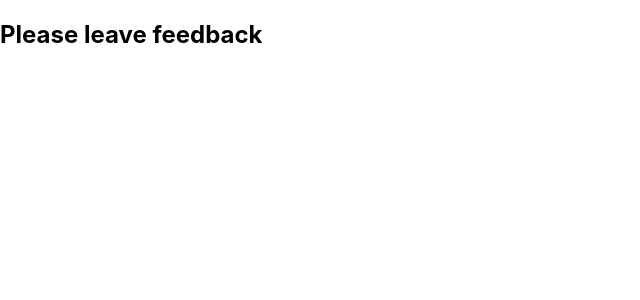
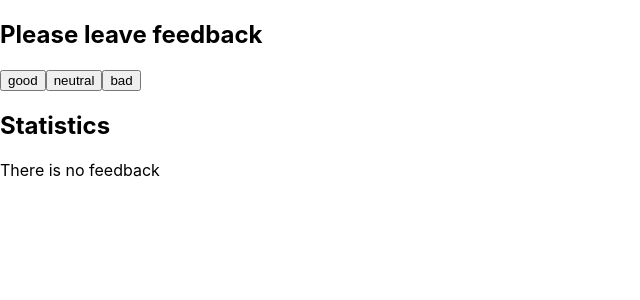
Before and after one commit to Denys90/goit-react-hw-02-feedback, a React (Create React App) app: page / in a window 1280 px wide. Shown: the top 300 px of the page, without its empty margins (0-640 px from the left). Built offline with nearby package versions, Linux system fonts and the light colour scheme.

Commit message:
Refactored

```diff
--- a/src/components/Feedback/Feedback.jsx
+++ b/src/components/Feedback/Feedback.jsx
@@ -24,7 +24,7 @@ class Feedback extends Component {
   countPositiveFeedbackPercentage = () => {
     const { good } = this.state;
     const totalFeedback = this.countTotalFeedback();
-    return totalFeedback ? Math.round((100 / totalFeedback) * good) : 0;
+    return totalFeedback === 0 ? 0 : Math.round((100 / totalFeedback) * good);
   };
 
   render() {
@@ -45,7 +45,7 @@ class Feedback extends Component {
               neutral={neutral}
               bad={bad}
               total={total}
-              positive={positivePercentage}
+              positivePercentage={positivePercentage}
             />
           ) : (
             <Notification message="There is no feedback" />
--- a/src/components/Feedback/FeedbackOptions.jsx
+++ b/src/components/Feedback/FeedbackOptions.jsx
@@ -1,13 +1,12 @@
 import React from 'react';
 
-const FeedbackOptions = ({ options, onLeaveFeedback }) => {
+const FeedbackOptions = ({ options, onLeaveFeedback }) => (
   <div>
     {options.map(option => (
-      <button key={option} onClock={() => onLeaveFeedback(option)}>
+      <button key={option} onClick={() => onLeaveFeedback(option)}>
         {option}
       </button>
     ))}
-  </div>;
-};
-
+  </div>
+);
 export default FeedbackOptions;
--- a/src/components/Feedback/Notification.jsx
+++ b/src/components/Feedback/Notification.jsx
@@ -1,9 +1,11 @@
 import React from 'react';
 
-const Notification = ({ message }) => (
-  <div>
-    <p>{message}</p>
-  </div>
-);
+const Notification = ({ message }) => {
+  return (
+    <div>
+      <p>{message}</p>
+    </div>
+  );
+};
 
 export default Notification;
--- a/src/components/Feedback/Section.jsx
+++ b/src/components/Feedback/Section.jsx
@@ -1,10 +1,12 @@
 import React from 'react';
 
 const Section = ({ title, children }) => {
-  <div>
-    <h2>{title}</h2>
-    {children}
-  </div>;
+  return (
+    <div>
+      <h2>{title}</h2>
+      {children}
+    </div>
+  );
 };
 
 export default Section;
--- a/src/components/Feedback/Statistics.jsx
+++ b/src/components/Feedback/Statistics.jsx
@@ -1,13 +1,15 @@
 import React from 'react';
 
 const Statistics = ({ good, neutral, bad, total, positivePercentage }) => {
-  <div>
-    <p>Good: {good}</p>
-    <p>neutral: {neutral}</p>
-    <p>bad: {bad}</p>
-    <p>total: {total}</p>
-    <p>positivePercentage: {positivePercentage}</p>
-  </div>;
+  return (
+    <div>
+      <p>Good: {good}</p>
+      <p>neutral: {neutral}</p>
+      <p>bad: {bad}</p>
+      <p>total: {total}</p>
+      <p>PositivePercentage: {positivePercentage}%</p>
+    </div>
+  );
 };
 
 export default Statistics;
```
